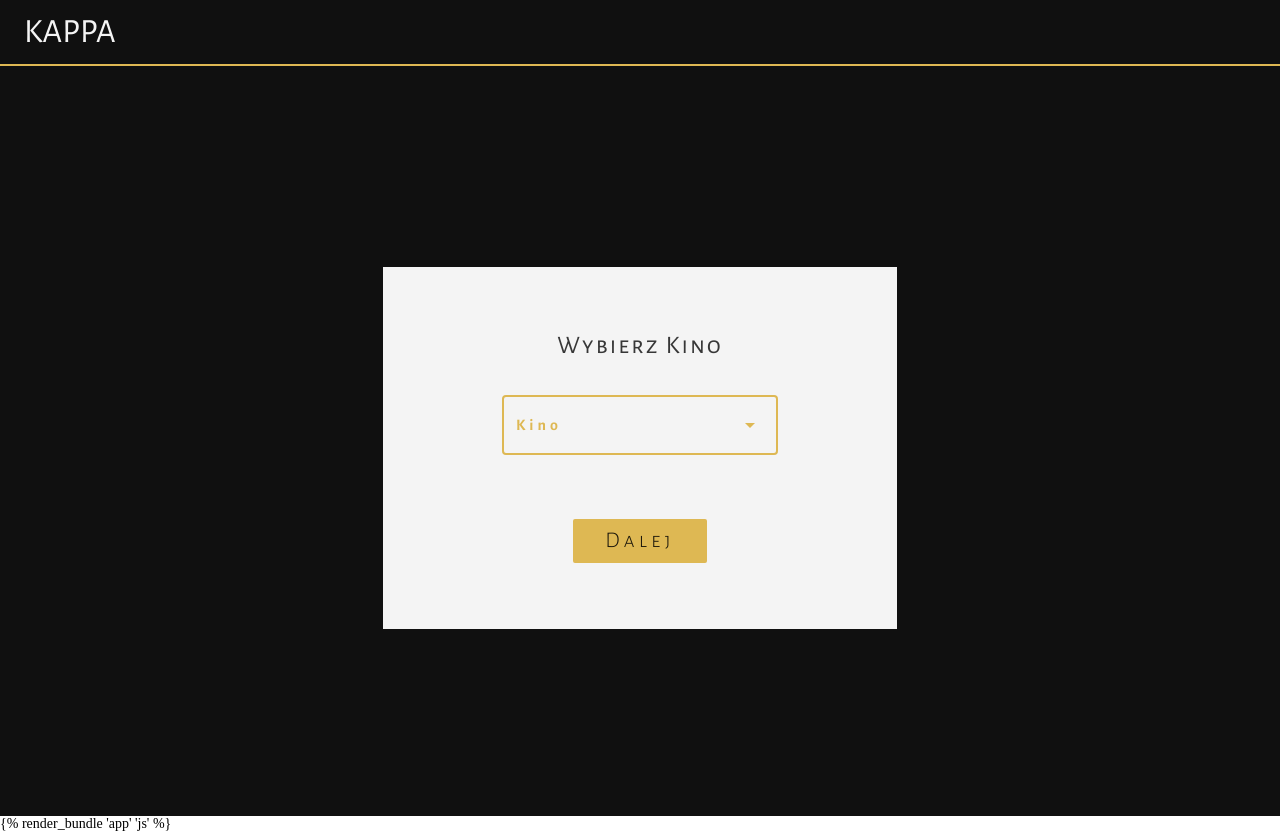
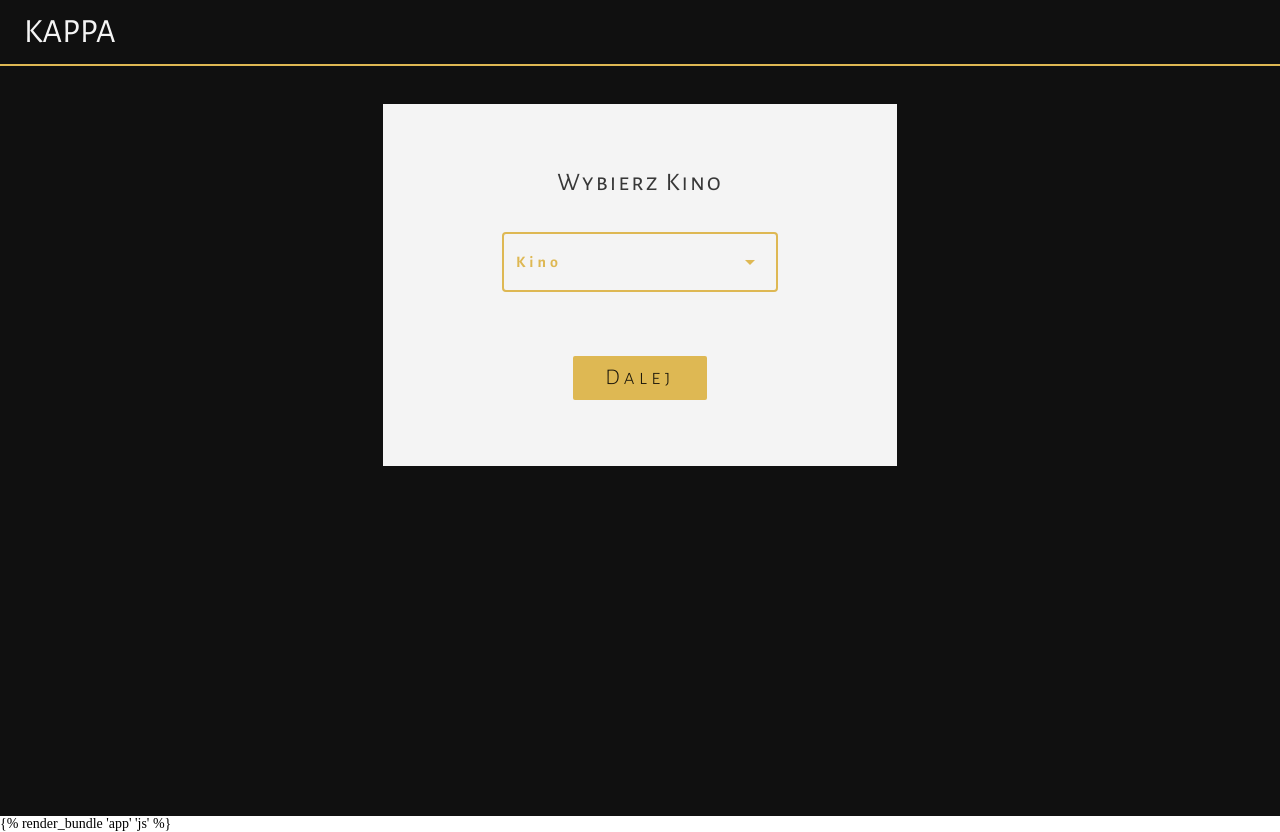
Before and after one commit to bluebears-dev/io-cinema-mgmt, a Vue app: page /#/kino in a window 1280 px wide. Built offline with nearby package versions, Linux system fonts and the light colour scheme.

Commit message:
Fixes #21

```diff
--- a/src/App.vue
+++ b/src/App.vue
@@ -2,10 +2,7 @@
   <v-app class="black">
     <router-view name="toolbar"/>
     <v-content class="black">
-      <v-container
-        fluid
-        fill-height
-      >
+      <v-container fluid>
         <v-fade-transition leave-absolute hide-on-leave>
           <router-view/>
         </v-fade-transition>
--- a/src/views/AppMovie.vue
+++ b/src/views/AppMovie.vue
@@ -3,10 +3,10 @@
     justify-center
     fill-height
     row wrap
+    class="layout--align-fix"
   >
     <v-flex xs11 class="top__bar--padding">
       <v-layout
-        justify-space-between
         row wrap
         class="top__bar"
       >
```
